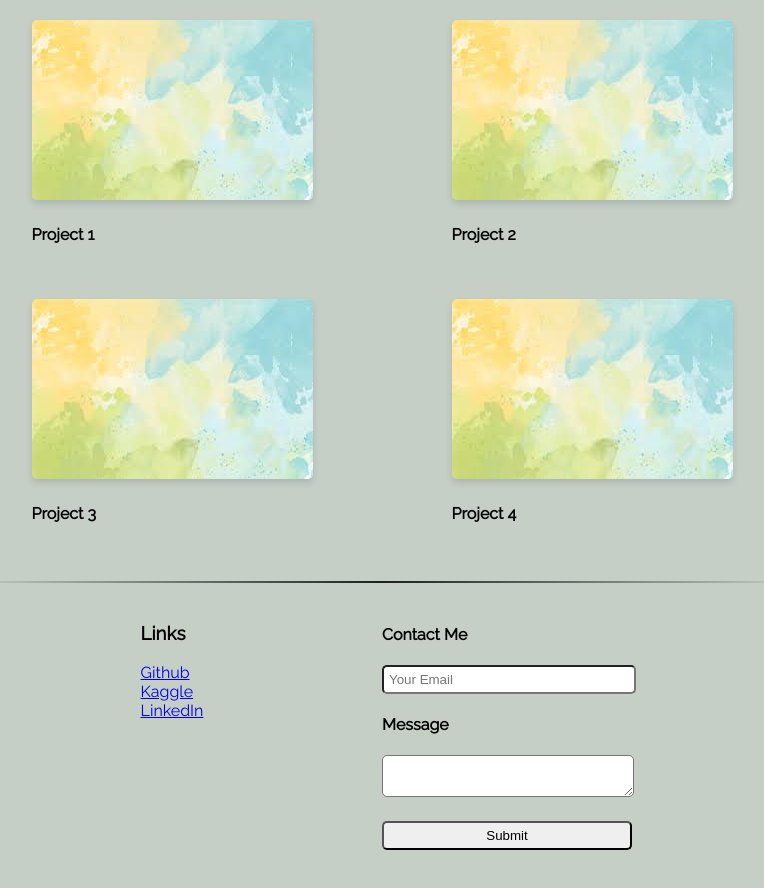
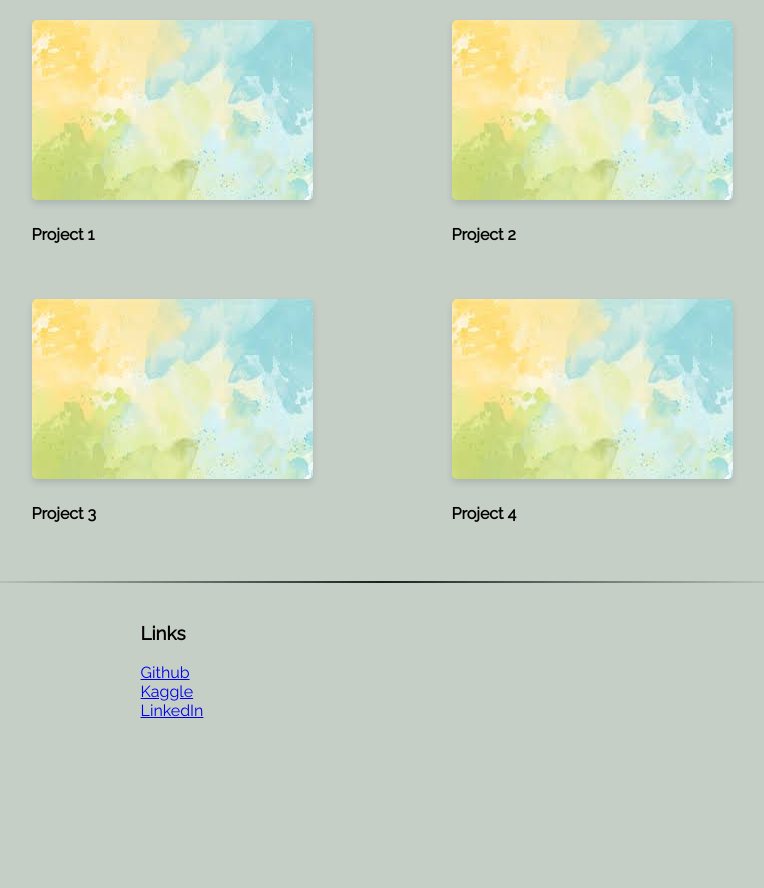
Before and after one commit to Teresa-S-Alvarez/Portfolio-Website, a plain HTML site: page index.html in a window 1280 px wide. Shown: the part 530-1418 px from the top of the page, without its empty margins (258-1022 px from the left). After the commit the page ends 1286 px from the top, so only its background shows below. Drawn offline with Linux system fonts and the light colour scheme.

Commit message:
Update index.html

```diff
--- a/index.html
+++ b/index.html
@@ -81,7 +81,7 @@
 					</ul>
 				</div>
 
-				<form action="#">
+				<!--<form action="#">
 					<label for="email">
 						 <h4>Contact Me</h4>
 						 <input id="email" placeholder="Your Email"/>
@@ -93,7 +93,7 @@
 					<div class="submit-button-wrapper">
 						<input id="submit-button" type="submit" value="Submit">
 					</div>
-				</form>
+				</form>-->
 			</div>
 		</div>
 		<script src="script.js"></script>
```
